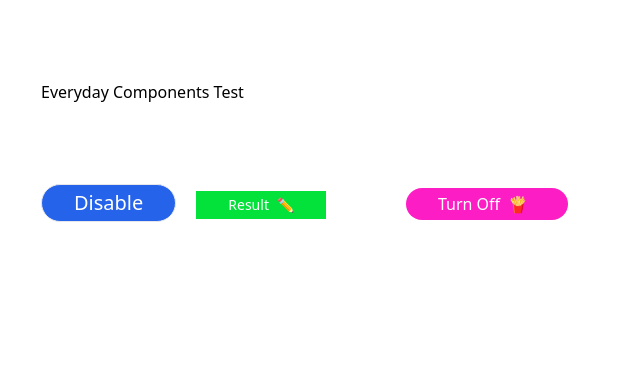
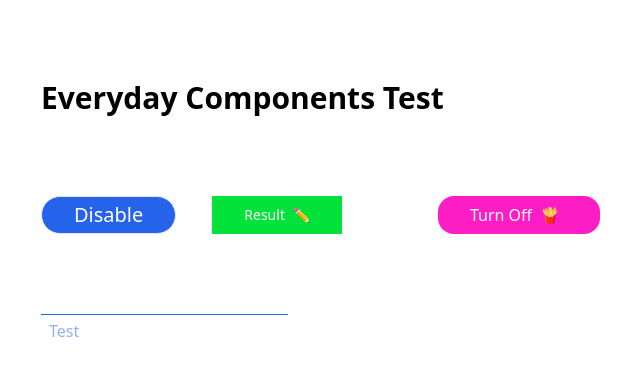
Before and after one commit to MaxCherya/everyday-components, a React (Vite) app: page / in a window 1280 px wide. Shown: the top 376 px of the page, without its empty margins (39-679 px from the left). Built offline with nearby package versions, Linux system fonts and the light colour scheme.

Commit message:
TextInput init Added basic params and styles + structure

```diff
--- a/src/App.tsx
+++ b/src/App.tsx
@@ -1,6 +1,7 @@
 import React, { useState } from 'react';
 import { GeneralButton, ToggleButton } from './components';
 import './index.css'
+import TextInput from './components/inputs/TextInput';
 
 const App: React.FC = () => {
 
@@ -8,15 +9,22 @@ const App: React.FC = () => {
 
     return (
         <div className='p-20'>
-            <h1 className='mb-20'>Everyday Components Test</h1>
+            <h1 className='mb-20 text-3xl font-extrabold'>Everyday Components Test</h1>
 
-            <GeneralButton variant="primary" size='xl' debounceMs={150} className='rounded-full' onClick={() => setDisabled(!disabled)}>Disable</GeneralButton>
+            <div className='flex flex-row gap-4'>
+                <GeneralButton variant="primary" size='xl' debounceMs={150} className='rounded-full' onClick={() => setDisabled(!disabled)}>Disable</GeneralButton>
 
-            <GeneralButton disabled={disabled} noOutlines customPrimaryColor='#02E23A' variant="primary" size='sm' className='ml-5' iconRight='✏️'>
-                Result
-            </GeneralButton>
+                <GeneralButton disabled={disabled} noOutlines customPrimaryColor='#02E23A' variant="primary" size='sm' className='ml-5' iconRight='✏️'>
+                    Result
+                </GeneralButton>
 
-            <ToggleButton className='ml-20 rounded-2xl' customPrimaryColor='#02E23A' noOutlines onClick={() => setDisabled(!disabled)} iconLeft='🥔' iconLeftAfter='🍟' throttleMs={3000} offLabel='Turn Off' isToggled={disabled} size='base'>Turn On</ToggleButton>
+                <ToggleButton className='ml-20 rounded-2xl' customPrimaryColor='#02E23A' noOutlines onClick={() => setDisabled(!disabled)} iconLeft='🥔' iconLeftAfter='🍟' throttleMs={3000} offLabel='Turn Off' isToggled={disabled} size='base'>Turn On</ToggleButton>
+            </div>
+
+            <div className='flex flex-row gap-4 mt-20'>
+                <TextInput placeholder='Test' onFocus={() => console.log('focused')} onUnfocus={() => console.log('unfocussed')} variant='topBorder' />
+            </div>
+
         </div>
     );
 };
--- /dev/null
+++ b/src/components/inputs/TextInput.tsx
@@ -0,0 +1,173 @@
+import React, { useState, type ReactNode } from "react";
+import { getColors } from "../../utils/colorUtils";
+
+interface Params {
+    value?: string;
+    onChange?: () => void;
+    placeholder?: string;
+    name?: string; // form name
+    id?: string; // DOM id
+    variant?: 'default' | 'outlined' | 'filled' | 'lowBorder' | 'sideBorders' | 'topBorder';
+    size?: 'xs' | 'sm' | 'base' | 'md' | 'lg' | 'xl' | 'custom';
+    fullWidth?: boolean;
+    disabled?: boolean;
+    readonly?: boolean;
+    autoFocus?: boolean;
+    regex?: boolean;
+    onFocus?: () => void;
+    onUnfocus?: () => void;
+    customPrimaryColor?: string;
+    customSecondaryColor?: string;
+    label?: string | React.ReactNode;
+    required?: boolean;
+    hint?: string;
+    error?: string;
+    debounceMs?: number; // in ms
+    iconLeft?: ReactNode | string;
+    iconRight?: ReactNode | string;
+    onLeftIconClick?: () => void;
+    onRightIconClick?: () => void;
+    autoComplete?: 'on' | 'off';
+    className?: string;
+    classNameHint?: string;
+    inputClassName?: string;
+}
+
+const TextInput: React.FC<Params> = ({
+    value,
+    onChange,
+    placeholder,
+    name,
+    id,
+    variant = 'default',
+    size = 'base',
+    fullWidth = false,
+    disabled = false,
+    readonly = false,
+    autoFocus = false,
+    regex,
+    onFocus,
+    onUnfocus,
+    customPrimaryColor,
+    customSecondaryColor,
+    label,
+    required = false,
+    hint,
+    error,
+    debounceMs,
+    iconLeft,
+    iconRight,
+    onLeftIconClick,
+    onRightIconClick,
+    autoComplete = 'off',
+    className,
+    classNameHint,
+    inputClassName
+}) => {
+
+    // =========================== STATES ============================ //
+    const colorStyle = getColors(customPrimaryColor, customSecondaryColor);
+    const [isHover, setIsHover] = useState(false);
+    const [isFocused, setIsFocused] = useState(false);
+    // =============================================================== //
+
+    // ============================= OBJCTS ========================== //
+    const sizes = {
+        xs: { input: 'text-xs', hint: 'text-xs' },
+        sm: { input: 'text-sm', hint: 'text-sm' },
+        base: { input: 'text-base', hint: 'text-base' },
+        md: { input: 'text-md', hint: 'text-md' },
+        lg: { input: 'text-lg', hint: 'text-lg' },
+        xl: { input: 'text-xl', hint: 'text-xl' },
+        custom: { input: '', hint: '' }
+    }
+
+    const variants = {
+        default: '',
+        outlined: 'border-1',
+        sideBorders: 'border-r-1 border-l-1',
+        filled: '',
+        lowBorder: 'border-b-1',
+        topBorder: 'border-t-1'
+    }
+    // =============================================================== //
+
+    return (
+        <div className={`${fullWidth && 'w-full'} ${className}`}>
+            <div className={`${classNameHint}`}>
+
+            </div>
+
+            <input disabled={disabled} autoComplete={autoComplete} readOnly={readonly} autoFocus={autoFocus}
+                onFocus={() => {
+                    onFocus && onFocus()
+                    setIsFocused(true)
+                }}
+                onBlur={() => {
+                    onUnfocus && onUnfocus()
+                    setIsFocused(false)
+                }}
+                onMouseEnter={() => setIsHover(true)}
+                onMouseLeave={() => setIsHover(false)}
+                value={value && value} className={`px-2 py-1 ${variants[variant]} ${sizes[size].input} ${inputClassName}`}
+                placeholder={placeholder && placeholder}
+                style={{
+                    ...(disabled
+                        ? {
+                            backgroundColor: colorStyle.disabledStyle.backgroundColor,
+                            color: colorStyle.disabledStyle.color,
+                            border: colorStyle.disabledStyle.border,
+                            cursor: colorStyle.disabledStyle.cursor,
+                            opacity: colorStyle.disabledStyle.opacity,
+                        }
+                        : variant === 'filled'
+                            ? {
+                                backgroundColor: isHover
+                                    ? colorStyle.primaryHover
+                                    : colorStyle.primaryStyle.backgroundColor,
+                                color: colorStyle.primaryStyle.color,
+                                border: '1px solid transparent',
+                            }
+                            : {
+                                backgroundColor: 'transparent',
+                                color: colorStyle.primaryStyle.backgroundColor,
+                                borderStyle: 'solid',
+                                ...(variant === 'outlined' && {
+                                    border: `1px solid ${isFocused
+                                        ? colorStyle.secondaryStyle.backgroundColor
+                                        : colorStyle.primaryStyle.backgroundColor
+                                        }`,
+                                }),
+                                ...(variant === 'topBorder' && {
+                                    borderTopWidth: '1px',
+                                    borderTopColor: isFocused
+                                        ? colorStyle.secondaryStyle.backgroundColor
+                                        : colorStyle.primaryStyle.backgroundColor,
+                                }),
+                                ...(variant === 'lowBorder' && {
+                                    borderBottomWidth: '1px',
+                                    borderBottomColor: isFocused
+                                        ? colorStyle.secondaryStyle.backgroundColor
+                                        : colorStyle.primaryStyle.backgroundColor,
+                                }),
+                                ...(variant === 'sideBorders' && {
+                                    borderLeftWidth: '1px',
+                                    borderRightWidth: '1px',
+                                    borderLeftColor: isFocused
+                                        ? colorStyle.secondaryStyle.backgroundColor
+                                        : colorStyle.primaryStyle.backgroundColor,
+                                    borderRightColor: isFocused
+                                        ? colorStyle.secondaryStyle.backgroundColor
+                                        : colorStyle.primaryStyle.backgroundColor,
+                                }),
+                            }),
+                    outline: 'none',
+                    transition: 'all 0.2s ease-in-out',
+                }}
+            />
+
+        </div>
+    )
+}
+
+export default TextInput;
```
